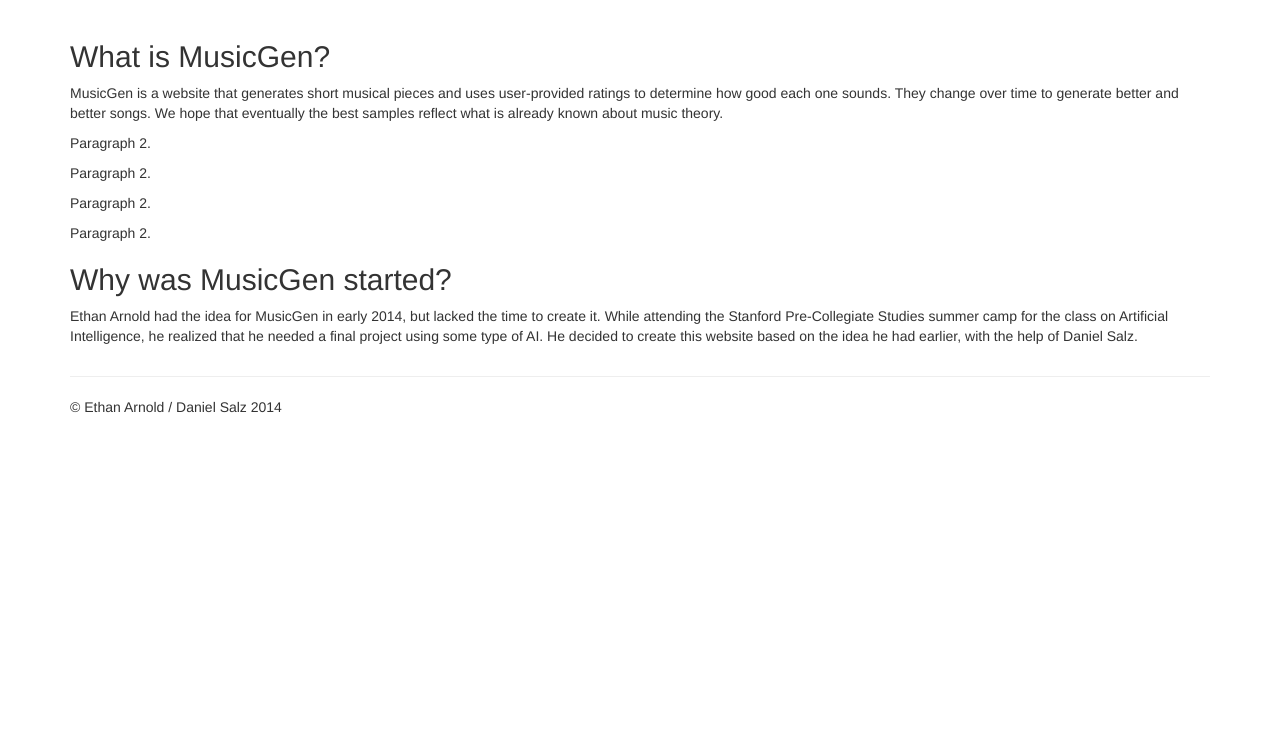
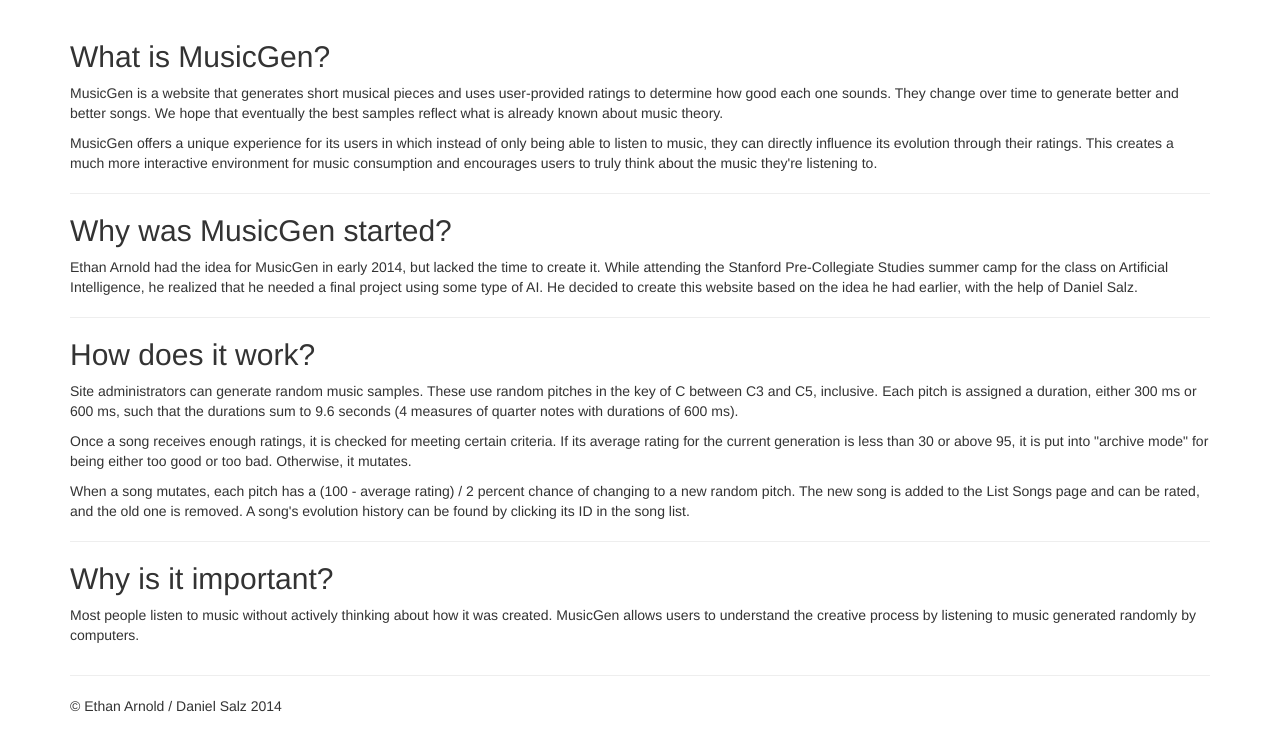
Before and after one commit to masonsbro/musicgen, a Django app: page /about/ in a window 1280 px wide. Shown: the part 51-800 px from the top of the page. Run offline with Django 3.2, Linux system fonts and the light colour scheme; some libraries are stand-ins or nearby versions.

Commit message:
finish about page

```diff
--- a/template/about.html
+++ b/template/about.html
@@ -13,22 +13,34 @@
 			MusicGen is a website that generates short musical pieces and uses user-provided ratings to determine how good each one sounds. They change over time to generate better and better songs. We hope that eventually the best samples reflect what is already known about music theory.
 		</p>
 		<p>
-			Paragraph 2.
+			MusicGen offers a unique experience for its users in which instead of only being able to listen to music, they can directly influence its evolution through their ratings. This creates a much more interactive environment for music consumption and encourages users to truly think about the music they're listening to.
 		</p>
-		<p>
-			Paragraph 2.
-		</p>
-		<p>
-			Paragraph 2.
-		</p>
-		<p>
-			Paragraph 2.
-		</p>
+		<hr>
 		<h2>
 			Why was MusicGen started?
 		</h2>
 		<p>
 			Ethan Arnold had the idea for MusicGen in early 2014, but lacked the time to create it. While attending the Stanford Pre-Collegiate Studies summer camp for the class on Artificial Intelligence, he realized that he needed a final project using some type of AI. He decided to create this website based on the idea he had earlier, with the help of Daniel Salz.
 		</p>
+		<hr>
+		<h2>
+			How does it work?
+		</h2>
+		<p>
+			Site administrators can generate random music samples. These use random pitches in the key of C between C3 and C5, inclusive. Each pitch is assigned a duration, either 300 ms or 600 ms, such that the durations sum to 9.6 seconds (4 measures of quarter notes with durations of 600 ms).
+		</p>
+		<p>
+			Once a song receives enough ratings, it is checked for meeting certain criteria. If its average rating for the current generation is less than 30 or above 95, it is put into "archive mode" for being either too good or too bad. Otherwise, it mutates.
+		</p>
+		<p>
+			When a song mutates, each pitch has a (100 - average rating) / 2 percent chance of changing to a new random pitch. The new song is added to the List Songs page and can be rated, and the old one is removed. A song's evolution history can be found by clicking its ID in the song list.
+		</p>
+		<hr>
+		<h2>
+			Why is it important?
+		</h2>
+		<p>
+			Most people listen to music without actively thinking about how it was created. MusicGen allows users to understand the creative process by listening to music generated randomly by computers.
+		</p>
 	</div>
 {% endblock %}
```
